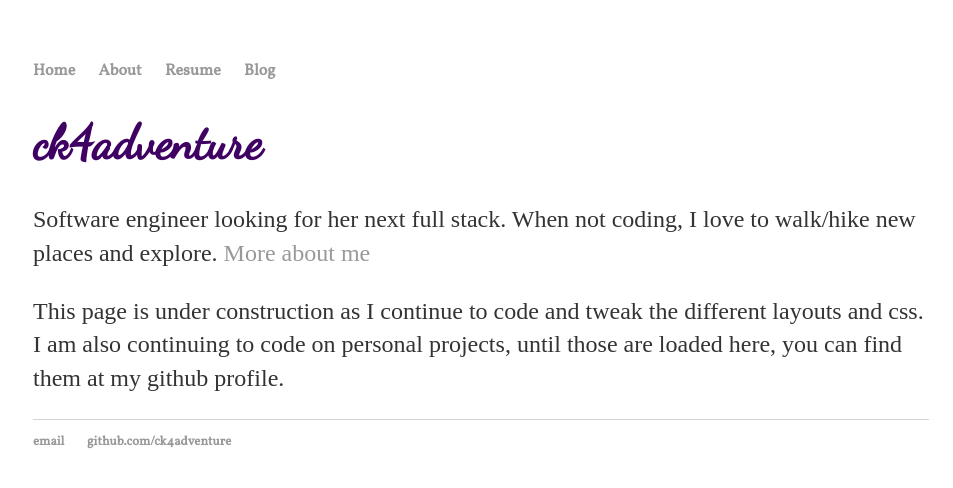
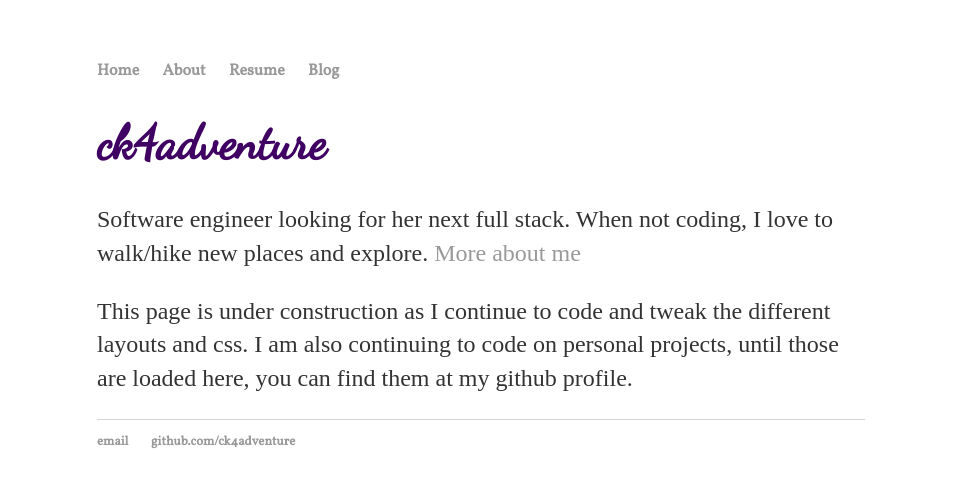
Before and after one commit to ck4adventure/ck4adventure.github.io, a Jekyll site: the page built from index.html, in a window 1280 px wide. Shown: the top 488 px of the page, without its empty margins (159-1112 px from the left). Built offline with Jekyll 4.4.1, drawn with Linux system fonts in a browser that asks for light colours.

Commit message:
Update CSS

```diff
--- a/css/main.css
+++ b/css/main.css
@@ -1,6 +1,6 @@
 body {
     margin: 60px auto;
-    width: 70%;
+    width: 60%;
 }
 nav ul, footer ul {
     /* font-family:'Helvetica', 'Arial', 'Sans-Serif'; */
```
